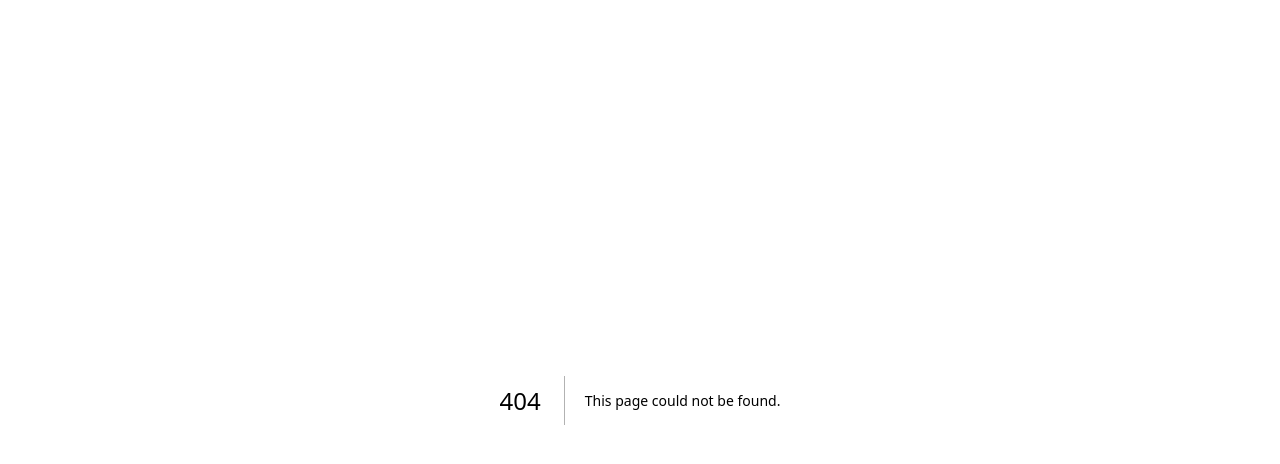
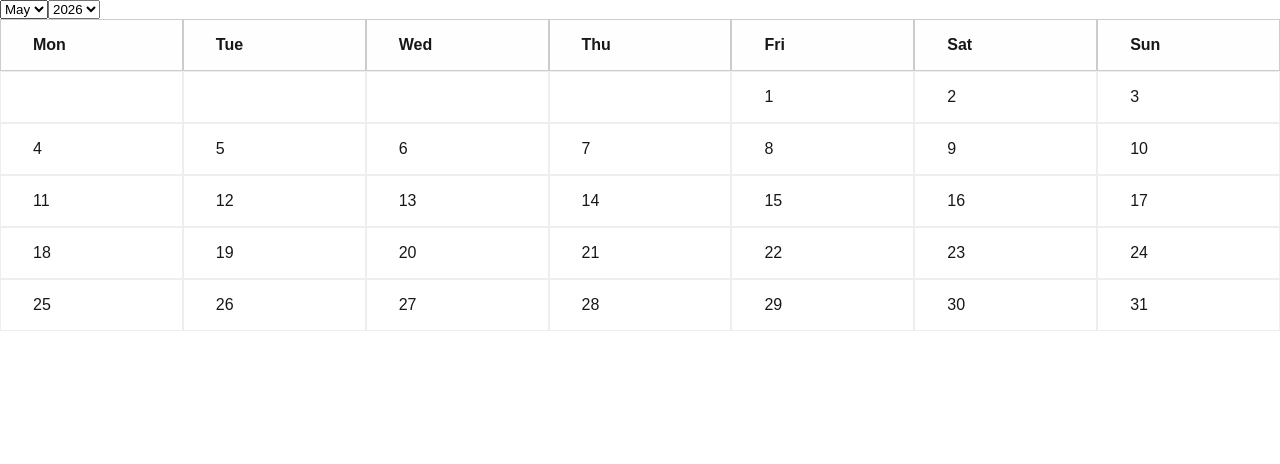
Before and after one commit to takiido/breakbeat, a Next.js app in the folder frontend/: page /calendar in a window 1280 px wide. Before the commit this address had no page. Shown: the top 464 px of the page. Built offline with nearby package versions, Linux system fonts and the light colour scheme.

Commit message:
calendar view; month & year select

```diff
--- a/frontend/package.json
+++ b/frontend/package.json
@@ -11,7 +11,8 @@
   "dependencies": {
     "next": "16.2.5",
     "react": "19.2.4",
-    "react-dom": "19.2.4"
+    "react-dom": "19.2.4",
+    "sass": "^1.99.0"
   },
   "devDependencies": {
     "@types/node": "^20",
--- /dev/null
+++ b/frontend/src/app/calendar/page.tsx
@@ -0,0 +1,105 @@
+"use client";
+
+import { useState, useEffect } from "react";
+import styles from "./styles.module.scss";
+
+const weekdays = [
+    "Mon",
+    "Tue",
+    "Wed",
+    "Thu",
+    "Fri",
+    "Sat",
+    "Sun"
+];
+
+const months = [
+    "Jan",
+    "Feb",
+    "Mar",
+    "Apr",
+    "May",
+    "Jun",
+    "Jul",
+    "Aug",
+    "Sep",
+    "Oct",
+    "Nov",
+    "Dec"
+];
+
+function getDaysInMonth(year: number, month: number): number {
+    return new Date(year, month + 1, 0).getDate();
+}
+
+function getYears(range: number = 10): number[] {
+    const current: number = new Date().getFullYear();
+    const years: number[] = [];
+
+    for (let i: number = current - range; i <= current + range; ++i) {
+        years.push(i);
+    }
+
+    return years;
+}
+
+function getMonBasedDayIndex(date: Date): number {
+    return (date.getDay() + 6) % 7;
+}
+
+export default function Calendar() {
+
+  const [days, setDays] = useState(0);
+  const [month, setMonth] = useState(new Date().getMonth());
+  const [year, setYear] = useState(new Date().getFullYear());
+  const [weekday, setWeekday] = useState();
+
+  const years = getYears();
+
+  const totalCells = weekday + days;
+
+  const cells = Array.from({length: totalCells}, (_, i) => {
+      const dayNumber = i - weekday + 1;
+
+      if (i < weekday) {
+          return <div key={i} className={styles.day}></div>
+      }
+
+      return <div key={i} className={styles.day}>{dayNumber}</div>
+  });
+
+  useEffect(() => {
+      setDays(getDaysInMonth(year, month));
+
+      const firstDay = new Date(year, month, 1);
+      setWeekday(getMonBasedDayIndex(firstDay));
+  }, [month, year])
+
+  return (
+    <div>
+      <select value={month} onChange={(e) => setMonth(Number(e.target.value))}>
+        {months.map((m, i) => (
+          <option key={m} value={i}>
+            {m}
+          </option>
+        ))}
+      </select>
+      <select value={year} onChange={(e) => setYear(Number(e.target.value))}>
+        {years.map((y) => (
+          <option key={y} value={y}>
+            {y}
+          </option>
+        ))}
+      </select>
+
+      <div className={styles.calendar}>
+      {weekdays.map((wd) => (
+          <div key={wd} className={styles.calendar_header}>
+              {wd}
+          </div>
+      ))}
+      {cells}
+      </div>
+    </div>
+  );
+}
--- /dev/null
+++ b/frontend/src/app/calendar/styles.module.scss
@@ -0,0 +1,16 @@
+.calendar {
+  display: grid;
+  grid-template-columns: repeat(7, 1fr);
+
+  &_header {
+    padding: 16px 32px;
+    font-weight: bold;
+    background: #fefefe;
+    border: 1px solid #cccccc;
+  }
+}
+
+.calendar .day {
+  padding: 16px 32px;
+  border: 1px solid #eeeeee;
+}
```
Also changed, not shown: frontend/src/app/page.tsx (+2 -56 lines), 1 other file (tests, documents, lock files or other folders).
